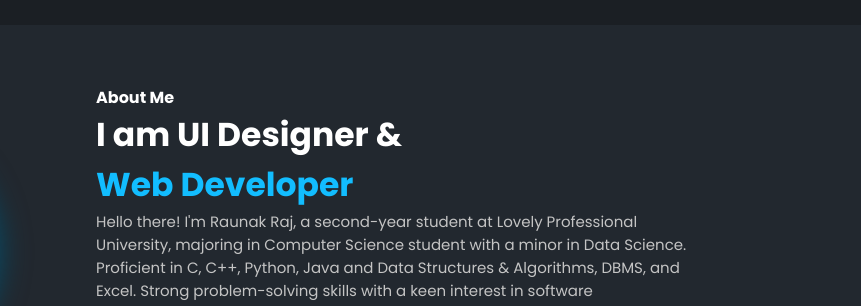
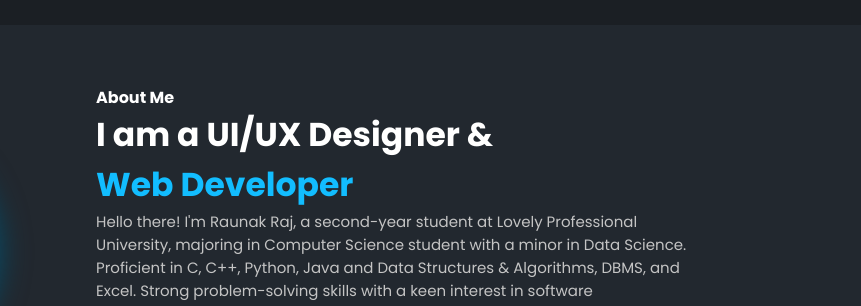
Before and after one commit to Raunak042004/portfolio, a plain HTML site: page index.html in a window 1280 px wide. Shown: the part 403-709 px from the top of the page, 419-1280 px from the left. Drawn offline with Linux system fonts and the light colour scheme.

Commit message:
Updated title to UI/UX designer

```diff
--- a/index.html
+++ b/index.html
@@ -104,7 +104,7 @@
 
             <div class="about-content">
                 <h4>About Me</h4>
-                <h2>I am UI Designer & <br> <span>Web Developer</span></h2>
+                <h2>I am a UI/UX Designer & <br> <span>Web Developer</span></h2>
                 <p>Hello there! I'm Raunak Raj, a second-year student at Lovely Professional University,
                     majoring in Computer
                     Science student with a minor in Data Science. Proficient in C, C++, Python,
```
